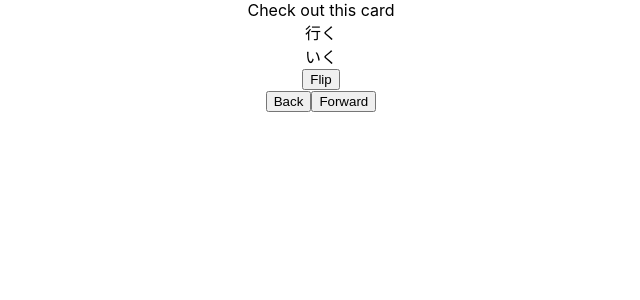
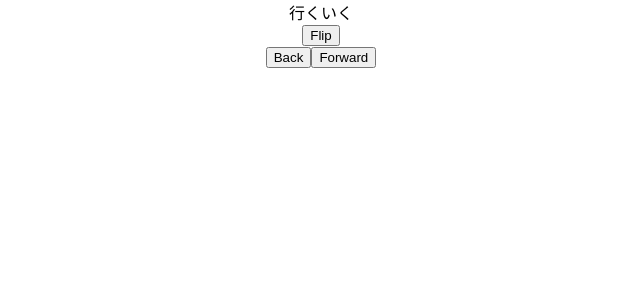
Before and after one commit to licebeam/kaze-app, a React (Create React App) app: page / in a window 1280 px wide. Shown: the top 300 px of the page, without its empty margins (319-959 px from the left). Built offline with nearby package versions, Linux system fonts and the light colour scheme.

Commit message:
fixes height

```diff
--- a/src/components/Card.jsx
+++ b/src/components/Card.jsx
@@ -17,7 +17,7 @@ class Card extends Component {
     const { flipped } = this.state;
 
     return (
-      <div> Check out this card
+      <div>
         {flipped ? (
           <div>
             {cards[place].english}
@@ -25,7 +25,6 @@ class Card extends Component {
         ) : (
             <div>
               {cards[place].kan}
-              <br />
               {cards[place].tran !== 'null' ? cards[place].tran : null}
             </div>
           )
```
